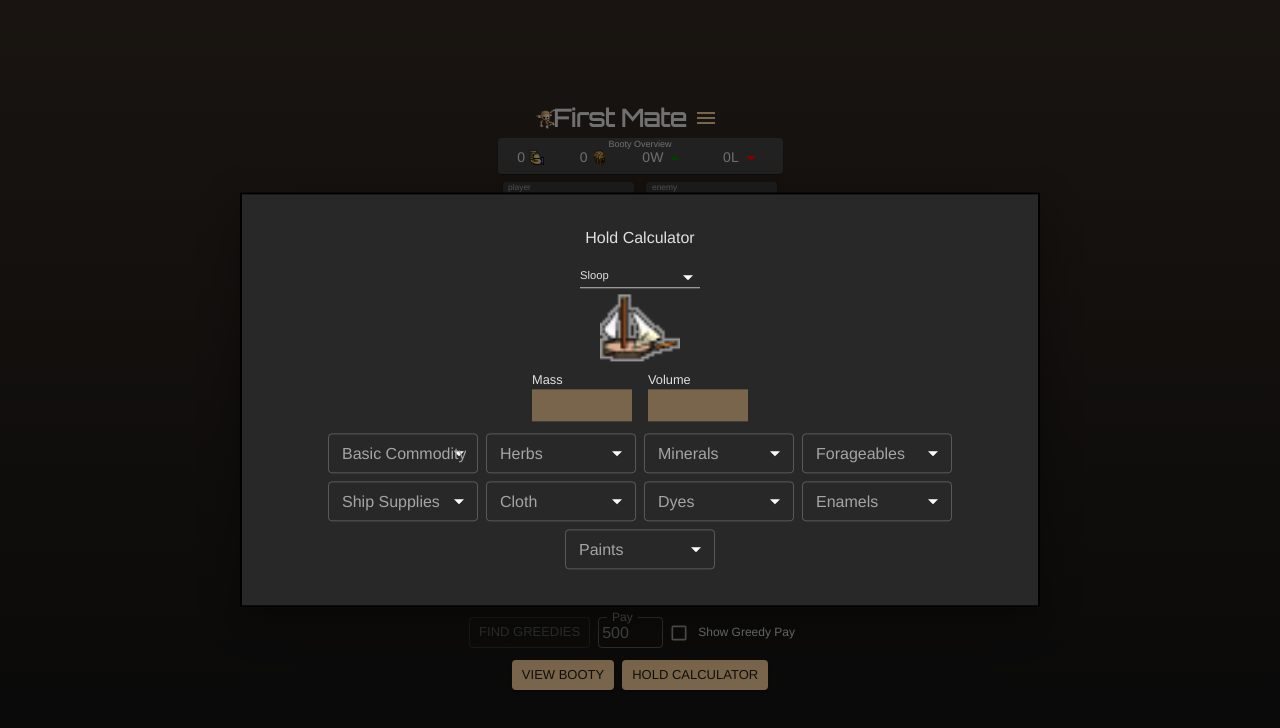
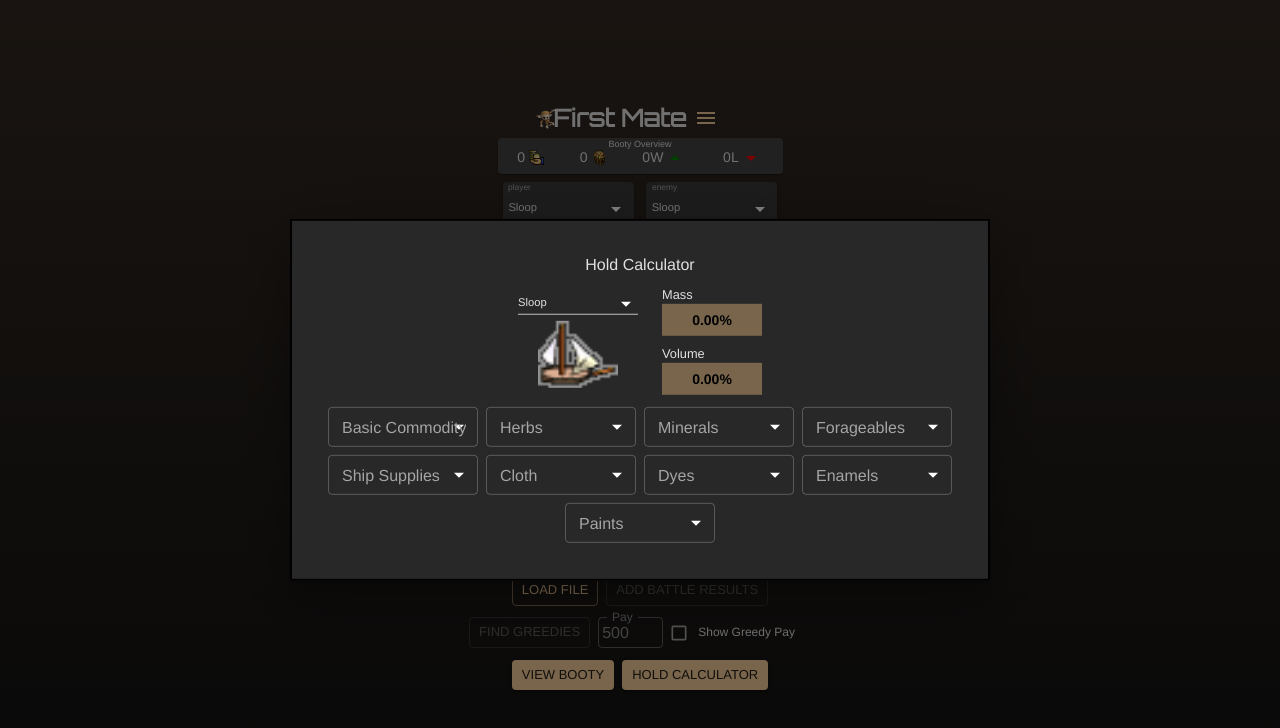
Before and after one commit to captain-dread/pillage-helper-web, a React (Vite) app: page / in a window 1280 px wide. Both pictures are taken after a click on the button "HOLD CALCULATOR". Shown: the top 728 px of the page. Built offline with nearby package versions, Linux system fonts and the light colour scheme.

Commit message:
feat: Add rum spice

```diff
--- a/src/assets/commodities.json
+++ b/src/assets/commodities.json
@@ -283,6 +283,12 @@
   },
   {
     "resource": "Fine rum",
+    "type": "Ship Supplies",
+    "mass": "1",
+    "volume": "1"
+  },
+  {
+    "resource": "Rum Spice",
     "type": "Ship Supplies",
     "mass": "1",
     "volume": "1"
--- a/src/components/HoldCalculator.jsx
+++ b/src/components/HoldCalculator.jsx
@@ -11,7 +11,7 @@ const style = {
   top: "50%",
   left: "50%",
   transform: "translate(-50%, -50%)",
-  width: "clamp(400px, 90vw, 800px)",
+  width: "clamp(360px, 80vw, 700px)",
   bgcolor: "background.paper",
   border: "2px solid #000",
   boxShadow: 24,
@@ -43,13 +43,16 @@ export default function HoldCalculatorModal() {
   const [ship, setShip] = useState(ships[0]);
 
   const handleOpen = () => setOpen(true);
-  const handleClose = () => setOpen(false);
+  const handleClose = () => {
+    setOpen(false);
+    setShipHold({ mass: 0, volume: 0, commodities: {} });
+  };
 
   const selectedCommodities = Object.values(commoditiesSelected).flat();
 
-  // Update progress bar color based on total mass/volume
   const calculateProgressColor = (value) =>
-    value <= 40 ? "green" : value <= 65 ? "yellow" : "red";
+    value <= 60 ? "green" : value <= 85 ? "yellow" : "red";
+
   const progressBarColorMass = calculateProgressColor(
     (shipHold.mass / ship.mass) * 100
   );
@@ -63,14 +66,17 @@ export default function HoldCalculatorModal() {
     const oldMass = shipHold.commodities[commodity.resource]?.mass || 0;
     const oldVolume = shipHold.commodities[commodity.resource]?.volume || 0;
 
-    // Update only if within ship capacity
-    if (
-      shipHold.mass - oldMass + newMass <= ship.mass &&
-      shipHold.volume - oldVolume + newVolume <= ship.volume
-    ) {
+    // Check if the new values would exceed the ship's capacity
+    const totalNewMass = shipHold.mass - oldMass + newMass;
+    const totalNewVolume = shipHold.volume - oldVolume + newVolume;
+
+    if (totalNewMass > ship.mass || totalNewVolume > ship.volume) {
+      return;
+    }
+
     setShipHold((prev) => ({
-        mass: prev.mass - oldMass + newMass,
-        volume: prev.volume - oldVolume + newVolume,
+      mass: Math.max(0, prev.mass - oldMass + newMass), // Ensure non-negative
+      volume: Math.max(0, prev.volume - oldVolume + newVolume), // Ensure non-negative
       commodities: {
         ...prev.commodities,
         [commodity.resource]: {
@@ -80,11 +86,10 @@ export default function HoldCalculatorModal() {
         },
       },
     }));
-    }
   };
 
   useEffect(() => {
-    setShipHold({ mass: 0, volume: 0, commodities: {} }); // Reset on ship change
+    setShipHold({ mass: 0, volume: 0, commodities: {} });
   }, [ship]);
 
   return (
@@ -106,6 +111,14 @@ export default function HoldCalculatorModal() {
         <Box sx={style}>
           <Typography textAlign="center">Hold Calculator</Typography>
           {/* Ship Selection and Display */}
+          <Box sx={{ display: "flex", gap: 3 }}>
+            <Box
+              sx={{
+                display: "flex",
+                flexDirection: "column",
+                alignItems: "center",
+              }}
+            >
               <SelectShipInput
                 ships={ships}
                 currentShip={ship}
@@ -123,13 +136,19 @@ export default function HoldCalculatorModal() {
                   backgroundPosition: "center",
                 }}
               />
-
+            </Box>
             {/* Mass and Volume Progress Bars */}
             <Box
-            sx={{ pt: 1, display: "flex", gap: 2, justifyContent: "center" }}
+              sx={{ pt: 1, display: "flex", gap: 1, flexDirection: "column" }}
             >
               <Box sx={{ width: "100px" }}>
                 <Typography sx={{ fontSize: ".8rem" }}>Mass</Typography>
+                <Box
+                  position="relative"
+                  display="flex"
+                  alignItems="center"
+                  sx={{ flex: 1 }}
+                >
                   <LinearProgress
                     variant="determinate"
                     value={(shipHold.mass / ship.mass) * 100}
@@ -141,9 +160,33 @@ export default function HoldCalculatorModal() {
                       },
                     }}
                   />
+                  <Box
+                    position="absolute"
+                    width="100%"
+                    display="flex"
+                    justifyContent="center"
+                    alignItems="center"
+                    style={{ height: "100%" }}
+                  >
+                    <Typography
+                      variant="body2"
+                      color="textPrimary"
+                      sx={{ color: "black", fontWeight: "bold" }}
+                    >
+                      {((shipHold.mass / ship.mass) * 100).toFixed(2)}%
+                    </Typography>
                   </Box>
+                </Box>
+              </Box>
+
               <Box sx={{ width: "100px" }}>
                 <Typography sx={{ fontSize: ".8rem" }}>Volume</Typography>
+                <Box
+                  position="relative"
+                  display="flex"
+                  alignItems="center"
+                  sx={{ flex: 1 }}
+                >
                   <LinearProgress
                     variant="determinate"
                     value={(shipHold.volume / ship.volume) * 100}
@@ -155,6 +198,24 @@ export default function HoldCalculatorModal() {
                       },
                     }}
                   />
+                  <Box
+                    position="absolute"
+                    width="100%"
+                    display="flex"
+                    justifyContent="center"
+                    alignItems="center"
+                    style={{ height: "100%" }}
+                  >
+                    <Typography
+                      variant="body2"
+                      color="textPrimary"
+                      sx={{ color: "black", fontWeight: "bold" }}
+                    >
+                      {((shipHold.volume / ship.volume) * 100).toFixed(2)}%
+                    </Typography>
+                  </Box>
+                </Box>
+              </Box>
             </Box>
           </Box>
 
@@ -174,7 +235,7 @@ export default function HoldCalculatorModal() {
                 shipHold.commodities[commodity.resource]?.quantity || 0;
 
               return (
-                <Box key={commodity.resource} sx={{ m: 1 }}>
+                <Box key={commodity.resource} sx={{ mt: 3 }}>
                   <Slider
                     value={currentValue}
                     maxValue={maxValue}
--- a/src/components/atoms/MultipleSelect.jsx
+++ b/src/components/atoms/MultipleSelect.jsx
@@ -12,12 +12,13 @@ import {
 import commodities from "../../assets/commodities.json";
 
 const ITEM_HEIGHT = 40;
-const ITEM_PADDING_TOP = 4;
+const ITEM_PADDING_TOP = 3;
 const MenuProps = {
   PaperProps: {
     style: {
       maxHeight: ITEM_HEIGHT * 4 + ITEM_PADDING_TOP,
       width: 175,
+      p: 0,
     },
   },
 };
@@ -118,7 +119,7 @@ export default function MultipleSelectCheckmarksInputs({
                 />
                 <ListItemText
                   primary={commodity.resource}
-                  sx={{ fontSize: ".9rem" }}
+                  sx={{ fontSize: ".7rem" }}
                 />
               </MenuItem>
             ))}
--- a/src/components/atoms/Slider.jsx
+++ b/src/components/atoms/Slider.jsx
@@ -11,12 +11,11 @@ export default function SliderSizes({ value, maxValue, onChange, label }) {
   return (
     <Box sx={{ width: 300, display: "flex", alignItems: "center" }}>
       <Typography sx={{ fontSize: ".8rem", pr: 0.5 }}>{label}</Typography>
-      <Typography sx={{ fontSize: ".9rem", pr: 1 }}>0</Typography>
       <MuiSlider
         size="small"
         defaultValue={0} // This prop might not be needed if you are controlling the value prop
         aria-label="Small"
-        valueLabelDisplay="auto"
+        valueLabelDisplay="on"
         max={maxValue} // Corrected the prop name from maxValue to max
         value={value}
         onChange={handleChange} // Use the adjusted handleChange
```
Lines whose indentation alone changed are shown as unchanged.
